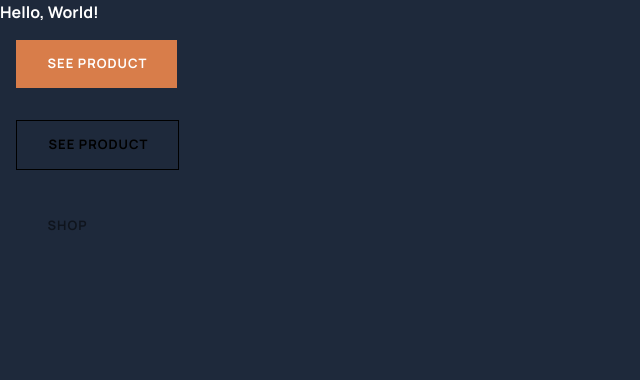
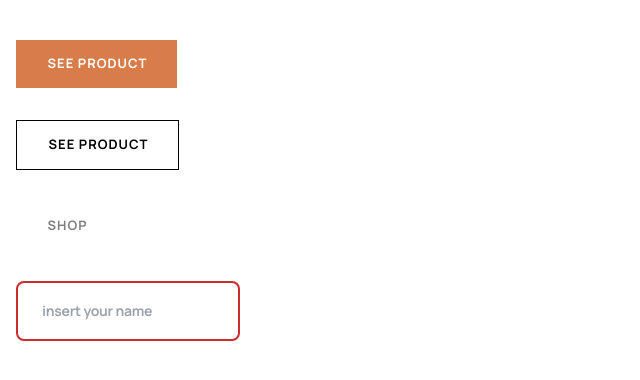
Before and after one commit to mehdi-zibout/audiophile-ecommerce, a Next.js app: page / in a window 1280 px wide. Shown: the top 380 px of the page, without its empty margins (0-640 px from the left). Built offline with nearby package versions, Linux system fonts and the light colour scheme.

Commit message:
Add input styles

```diff
--- a/app/globals.css
+++ b/app/globals.css
@@ -5,7 +5,7 @@
 
 @layer components {
   .btn {
-    @apply  text-subtitle leading-[17.76px] pl-[1.96875rem] pr-[1.84375rem] py-[0.9375rem] uppercase transition-all duration-300
+    @apply  text-subtitle leading-[17.76px] pl-[31.5px] pr-[29.5px] py-[15px] uppercase transition-all duration-300
   }
   .btn-primary {
     @apply bg-[#D87D4A] hover:bg-[#FBAF85] text-white
@@ -16,4 +16,10 @@
   .btn-ghost {
     @apply text-black text-opacity-50 hover:text-[#D87D4A] hover:text-opacity-100
   }
+  .input {
+    @apply text-[0.875rem] leading-[19.12px] tracking-[-0.25px] text-black placeholder:text-opacity-40 rounded-lg border border-[#CFCFCF] pt-[18px] pb-[19px] px-6 outline-none shadow-none focus-within:border-[#D87D4A]
+  }
+  .input-error {
+    @apply border-[#CD2C2C] border-2 focus-within:border-[#CD2C2C]
+  }
 }
--- a/app/page.tsx
+++ b/app/page.tsx
@@ -8,7 +8,7 @@ export default function Home() {
   return (
     <main
       className={
-        "bg-slate-800 text-white text-3xl font-bold w-screen h-screen " +
+        "bg-white text-white text-3xl font-bold w-screen h-screen " +
         manrope.className
       }
     >
@@ -22,6 +22,13 @@ export default function Home() {
       <div className="p-4">
         <button className="btn btn-ghost">shop</button>
       </div>
+      <div className="p-4">
+        <input
+          type="text"
+          placeholder="insert your name"
+          className="input input-error"
+        />
+      </div>
     </main>
   );
 }
```
